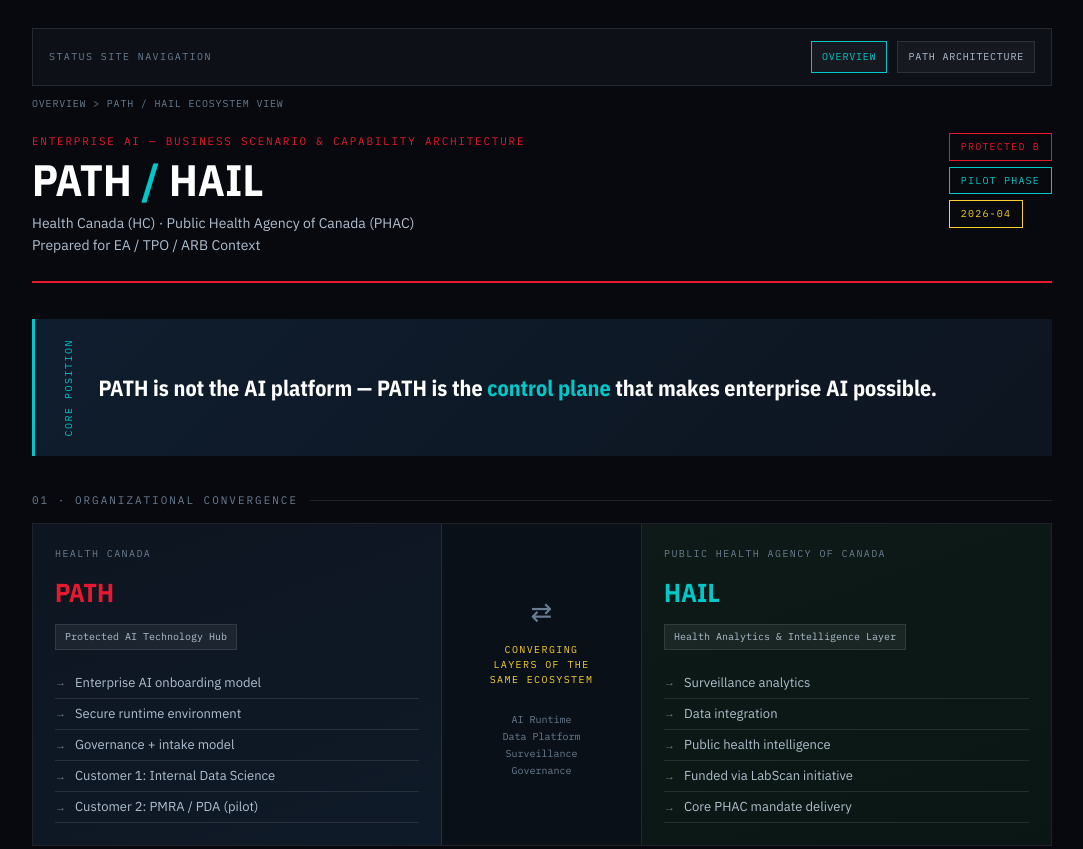
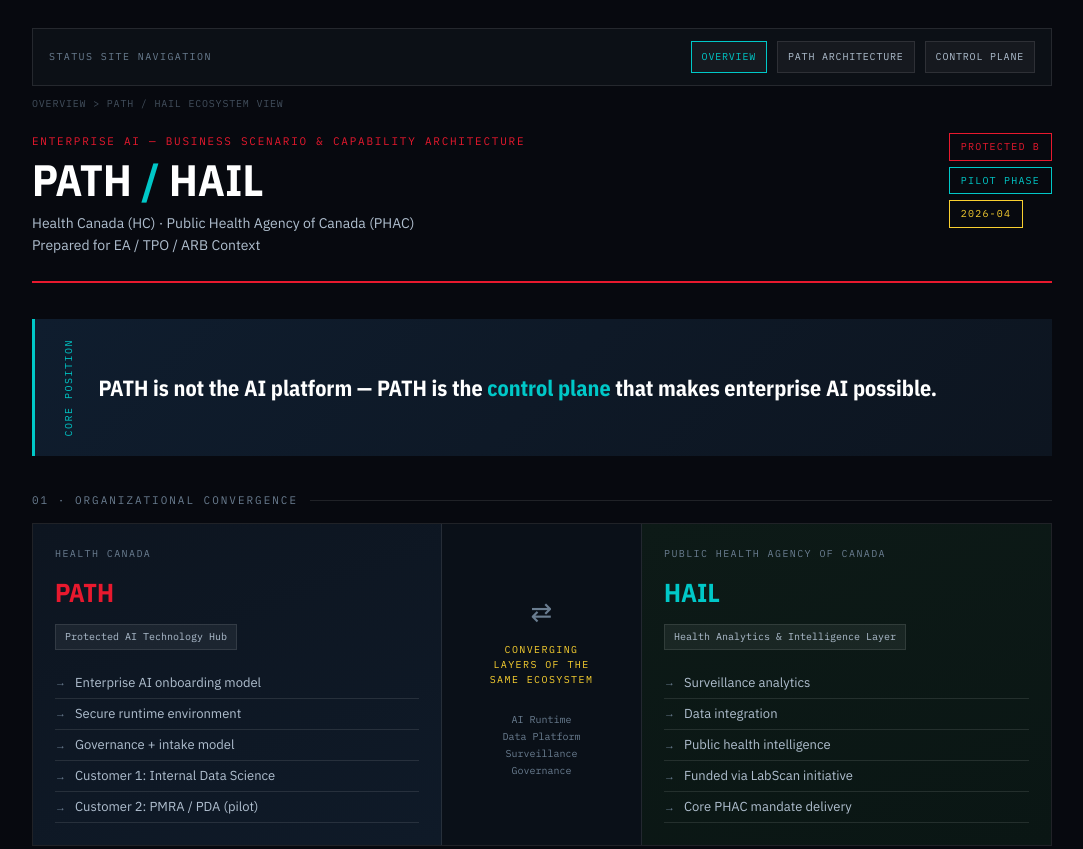
Before and after one commit to jjuniper-dev/status-site, a plain HTML site: page index.html in a window 1280 px wide. Shown: the top 849 px of the page, without its empty margins (98-1181 px from the left). Drawn offline with nearby package versions, Linux system fonts and the light colour scheme.

Commit message:
Add control plane nav item and sticky nav to overview page

```diff
--- a/index.html
+++ b/index.html
@@ -39,14 +39,18 @@
   }
 
   .topnav {
+    position: sticky;
+    top: 0;
+    z-index: 1000;
     display: flex;
     justify-content: space-between;
     align-items: center;
     gap: 16px;
     margin-bottom: 10px;
     padding: 12px 16px;
-    background: var(--bg2);
+    background: rgba(13,17,23,0.96);
     border: 1px solid var(--border);
+    backdrop-filter: blur(6px);
   }
 
   .topnav-label {
@@ -92,6 +96,7 @@
     letter-spacing: 0.08em;
     text-transform: uppercase;
     color: var(--text-faint);
+    opacity: 0.6;
     margin-bottom: 22px;
   }
 
@@ -516,6 +521,7 @@
   <div class="topnav-links">
     <a class="topnav-link active" href="index.html">Overview</a>
     <a class="topnav-link" href="path-architecture.html">PATH Architecture</a>
+    <a class="topnav-link" href="control-plane.html">Control Plane</a>
   </div>
 </div>
 
@@ -732,7 +738,7 @@
     EA / TPO / ARB Context — Internal Use Only
   </div>
   <div class="footer-right">
-    Version 1.1 · April 2026
+    Version 1.2 · April 2026
   </div>
 </div>
 
```
